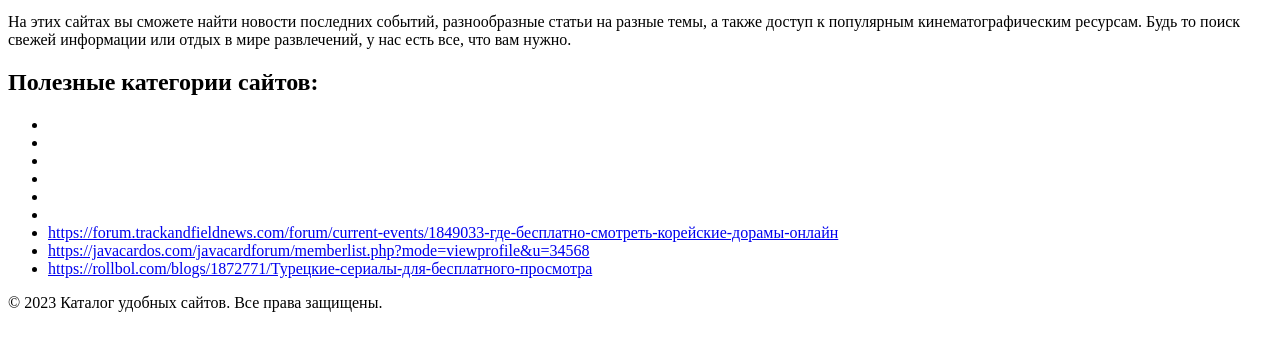
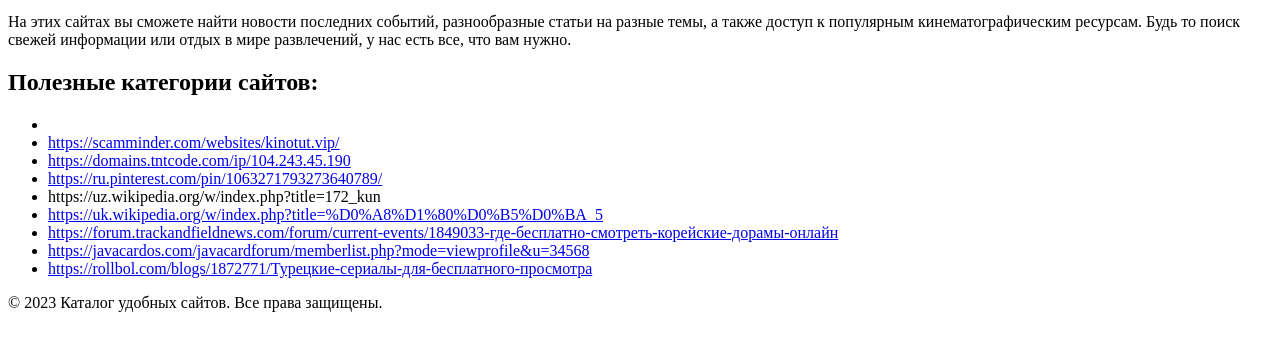
Before and after one commit to ZoriN89/kkgo.github.io, a plain HTML site: page info.html in a window 1280 px wide. Shown: the part 119-470 px from the top of the page. Drawn offline with Linux system fonts and the light colour scheme.

Commit message:
Update info.html

```diff
--- a/info.html
+++ b/info.html
@@ -17,11 +17,11 @@
         <h2>Полезные категории сайтов:</h2>
         <ul>
             <li><a href=""></a></li>
-            <li><a href=""></a></li>
-            <li><a href=""></a></li>
-            <li><a href=""></a></li>
-            <li><a href=""></a></li>
-            <li><a href=""></a></li>
+            <li><a href="https://scamminder.com/websites/kinotut.vip/">https://scamminder.com/websites/kinotut.vip/</a></li>
+            <li><a href="https://domains.tntcode.com/ip/104.243.45.190">https://domains.tntcode.com/ip/104.243.45.190</a></li>
+            <li><a href="https://ru.pinterest.com/pin/1063271793273640789/">https://ru.pinterest.com/pin/1063271793273640789/</a></li>
+            <li><a href="https://uz.wikipedia.org/w/index.php?title=172_kun"></a>https://uz.wikipedia.org/w/index.php?title=172_kun</li>
+            <li><a href="https://uk.wikipedia.org/w/index.php?title=%D0%A8%D1%80%D0%B5%D0%BA_5">https://uk.wikipedia.org/w/index.php?title=%D0%A8%D1%80%D0%B5%D0%BA_5</a></li>
             <li><a href="https://forum.trackandfieldnews.com/forum/current-events/1849033-где-бесплатно-смотреть-корейские-дорамы-онлайн">https://forum.trackandfieldnews.com/forum/current-events/1849033-где-бесплатно-смотреть-корейские-дорамы-онлайн</a></li>
             <li><a href="https://javacardos.com/javacardforum/memberlist.php?mode=viewprofile&u=34568">https://javacardos.com/javacardforum/memberlist.php?mode=viewprofile&u=34568</a></li>
             <li><a href="https://rollbol.com/blogs/1872771/Турецкие-сериалы-для-бесплатного-просмотра">https://rollbol.com/blogs/1872771/Турецкие-сериалы-для-бесплатного-просмотра</a></li>
```
